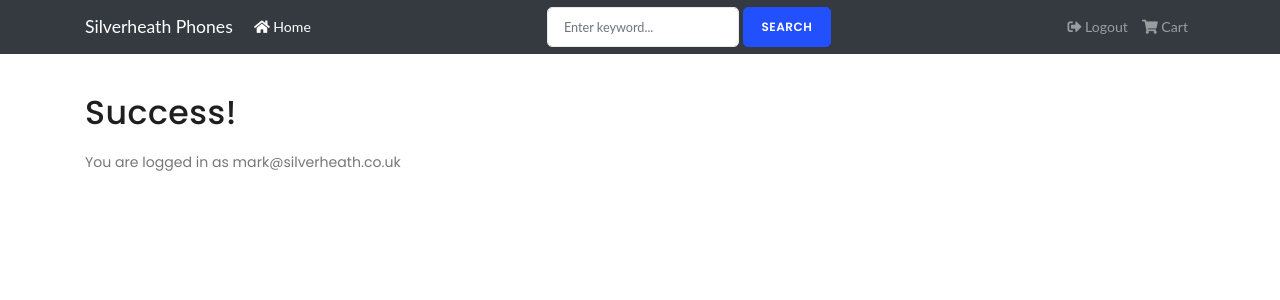
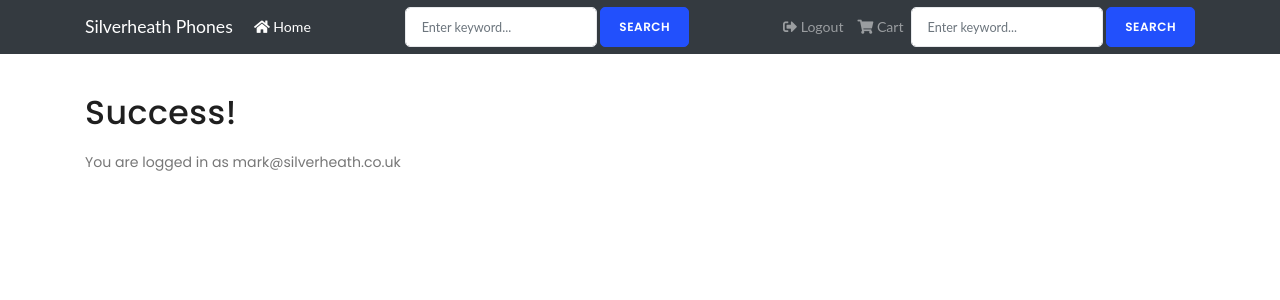
Before and after one commit to MD1968/e-commerce-master-template, a Django app: page /accounts/profile/ in a window 1280 px wide. Shown: the top 300 px of the page. Run offline with Django 3.2, Linux system fonts and the light colour scheme; a user stored in the database is signed in; some libraries are stand-ins or nearby versions; some web fonts are replaced.

Commit message:
search updated

```diff
--- a/templates/base.html
+++ b/templates/base.html
@@ -75,12 +75,12 @@
                     </li>
                 </ul>
                 <!--/ul-->
-                <form action="{% url 'search' %}" method="get" class="d-block d-md-block d-lg-none form-inline">
-                    <input type="text" name="q" class="form-control mobile" placeholder="Enter keyword...">
-                    <button class=" btn btn-outline-success my-2 my-sm-2" id="search-button"
-                        type="submit">Search</button>
-                </form>
-                <!--/form-->
+                <form class="form-inline justify-content-center d-none d-md-none d-lg-block" action="{% url 'search' %}"
+                method="get">
+                <input type="text" name="q" class="form-control" placeholder="Enter keyword...">
+                <button class="btn btn-outline-success my-2 my-sm-0" type="submit">Search</button>
+            </form>
+            <!--/form-->
             </div>
             <!--/collapse navbar-collapse-->
         </div>
```
